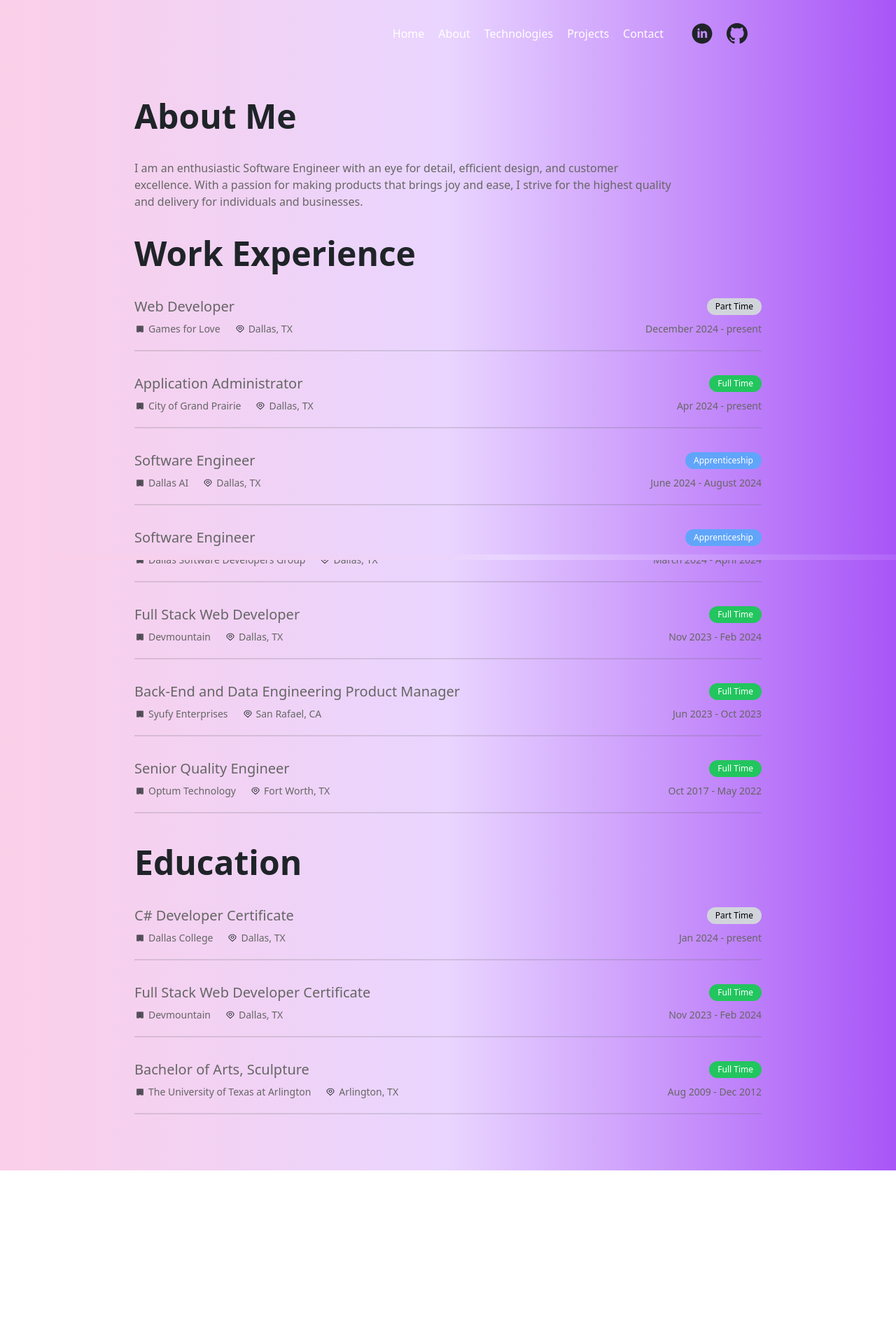
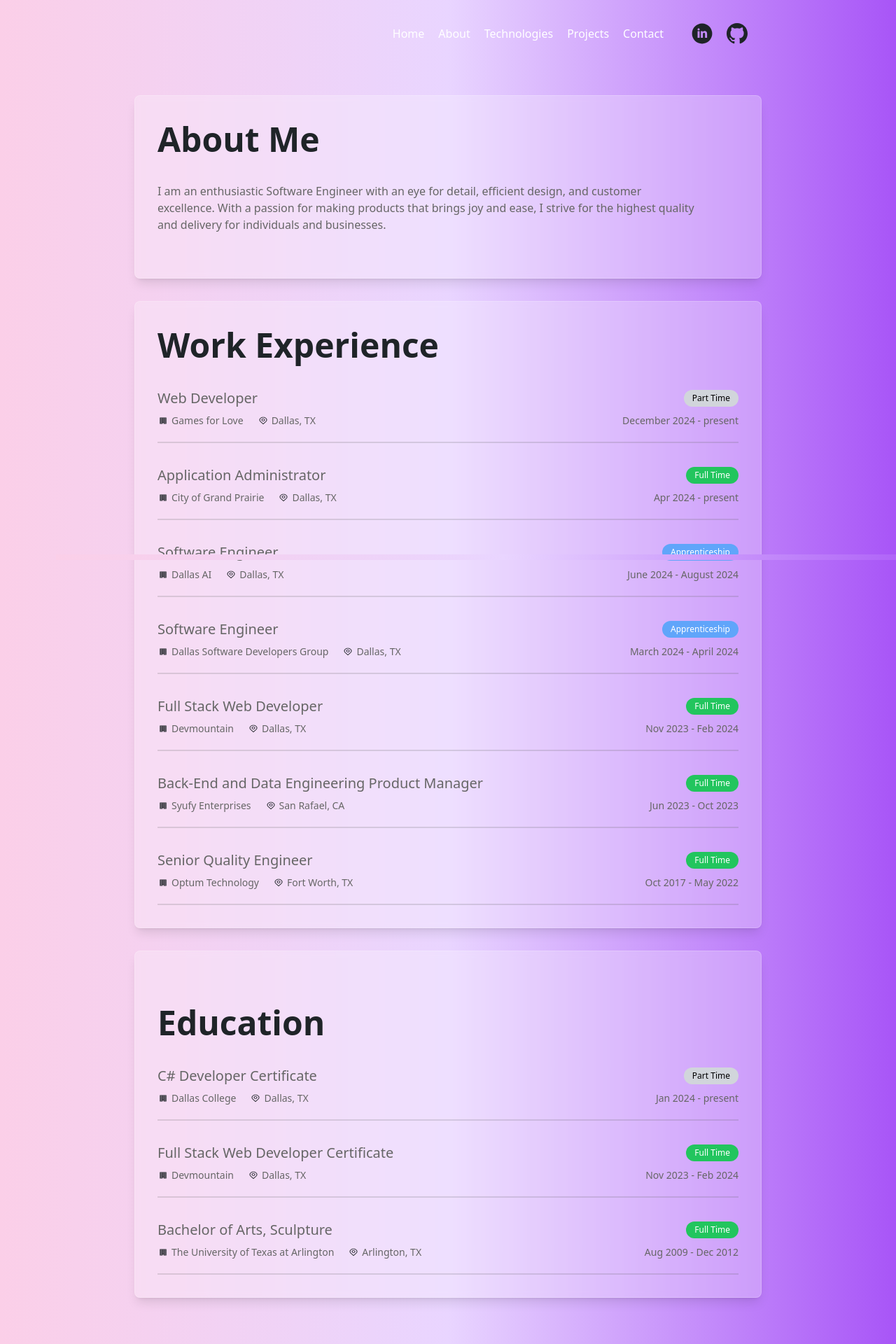
Before and after one commit to XINEXPORT/christinehoangportfolio, a React (Create React App) app: page /about in a window 1280 px wide. Shown: the top 1920 px of the page at 70% size. Before the commit the page ends 1672 px from the top, so only its background shows below. Built offline with nearby package versions, Linux system fonts and the light colour scheme.

Commit message:
glass containers included in About page. Added to About, Work Experience, and Education sections

```diff
--- a/src/Pages/About.js
+++ b/src/Pages/About.js
@@ -4,14 +4,14 @@
 
 function About() {
   return (
-    <main className="container mx-auto max-width pt-10 pb-20 ">
-      <section>
+    <main className="container mx-auto max-width pt-10 pb-20">
+      <section className = "glass mb-8">
         <h1 className="text-2xl text-dark-heading dark:text-light-heading md:text-4xl xl:text-5xl xl:leading-tight font-bold">
           About Me
         </h1>
         <p className="text-content py-8 lg:max-w-3xl">{personalDetails.about}</p>
       </section>
-      <section>
+      <section className = "glass mb-8">
         <h1 className="text-2xl text-dark-heading dark:text-light-heading md:text-4xl xl:text-5xl xl:leading-tight font-bold">
           Work Experience
         </h1>
@@ -27,7 +27,7 @@
           ))
         )}
       </section>
-      <section>
+      <section className="glass">
         <h1 className="text-2xl pt-10 text-dark-heading dark:text-light-heading md:text-4xl xl:text-5xl xl:leading-tight font-bold">
           Education
         </h1>
```
